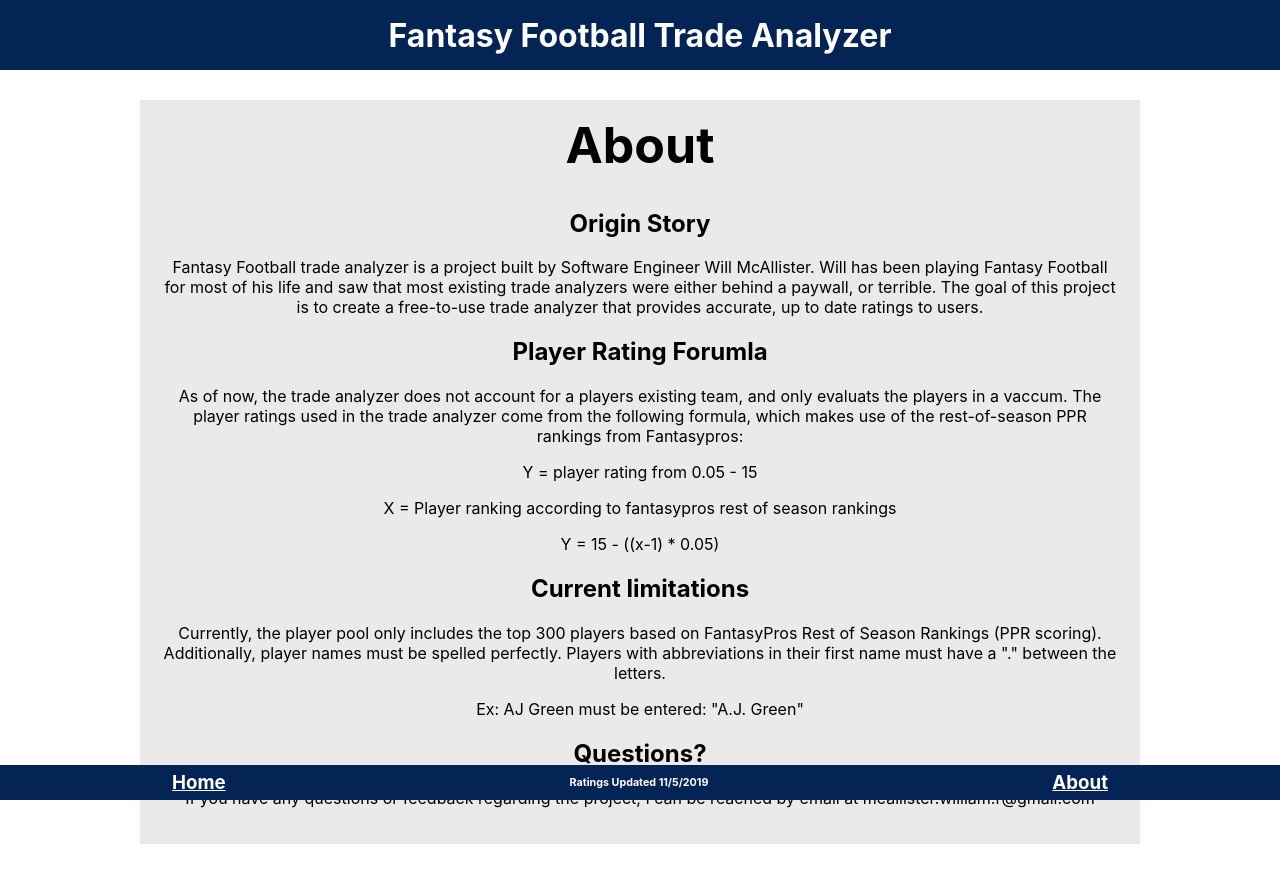
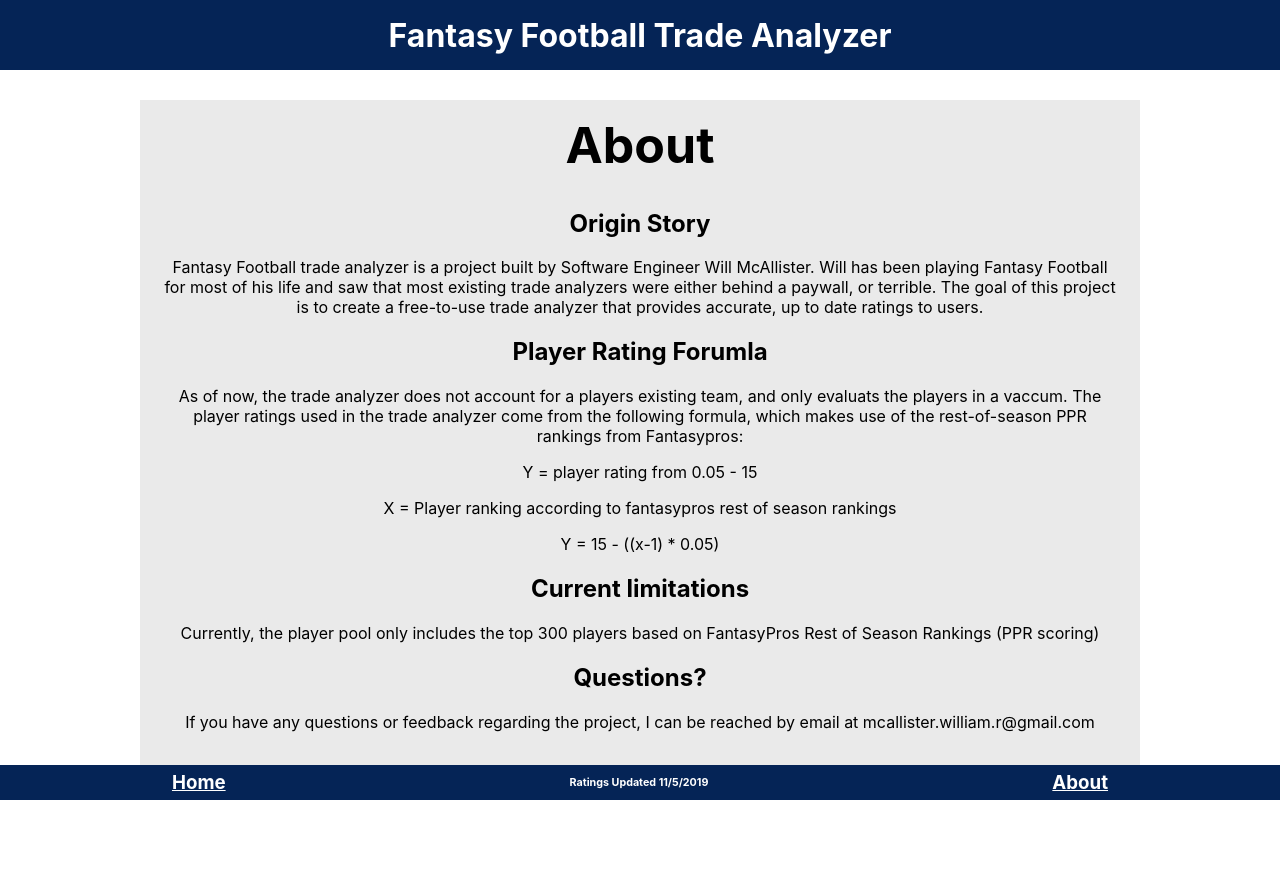
Before and after one commit to willmca/Fantasy_Football_Trade_Analyzer_Frontend, a React (Create React App) app: page /about in a window 1280 px wide. Shown: the top 882 px of the page. After the commit the page ends 843 px from the top, so only its background shows below. Built offline with nearby package versions, Linux system fonts and the light colour scheme; no server answers.

Commit message:
README edit, changes to about me

```diff
--- a/src/components/about/About.js
+++ b/src/components/about/About.js
@@ -18,8 +18,8 @@ class About extends Component {
                     <p>X = Player ranking according to fantasypros rest of season rankings</p>
                     <p>Y = 15 - ((x-1) * 0.05)</p>
                     <h2>Current limitations</h2>
-                    <p>Currently, the player pool only includes the top 300 players based on FantasyPros Rest of Season Rankings (PPR scoring). Additionally, player names must be spelled perfectly. Players with abbreviations in their first name must have a "." between the letters. </p>
-                    <p>Ex: AJ Green must be entered: "A.J. Green"</p>
+                    <p>Currently, the player pool only includes the top 300 players based on FantasyPros Rest of Season Rankings (PPR scoring)</p>
+
 
                     <h2>Questions?</h2>
                     <p>If you have any questions or feedback regarding the project, I can be reached by email at mcallister.william.r@gmail.com</p>
```
Also changed, not shown: 1 other file (tests, documents, lock files or other folders).
